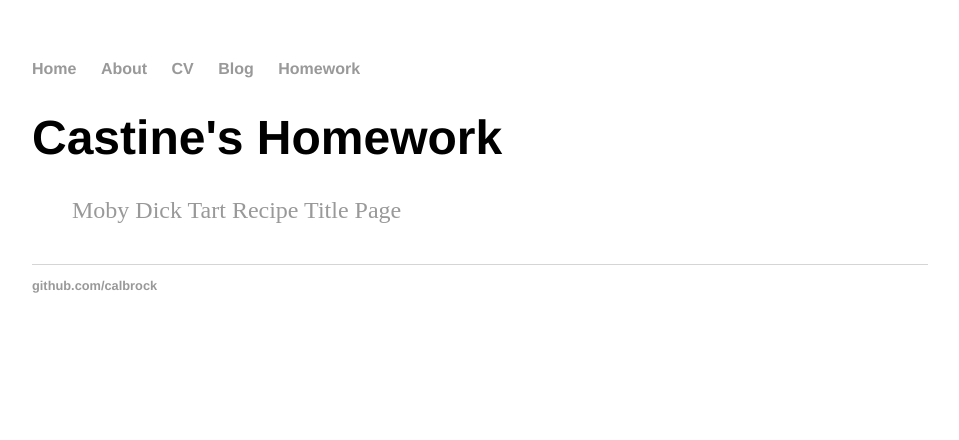
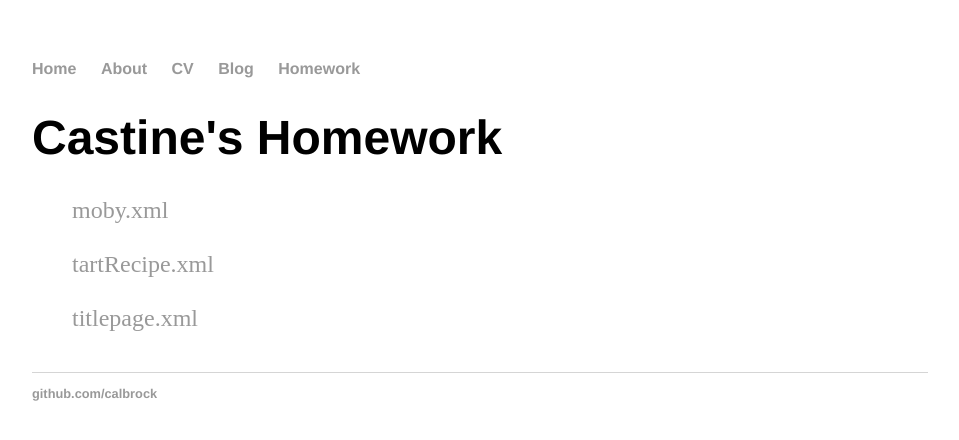
Before and after one commit to calbrock/calbrock.github.io, a Jekyll site: the page built from homework/index.html, in a window 1280 px wide. Shown: the top 440 px of the page, without its empty margins (160-1119 px from the left). Built offline with Jekyll 4.4.1, drawn with Linux system fonts in a browser that asks for light colours.

Commit message:
Update index.html

```diff
--- a/homework/index.html
+++ b/homework/index.html
@@ -5,14 +5,14 @@ title: "Castine's Homework"
 	<h1>{{ page.title }}</h1>
 	<ul class="posts">
 
-		 <a href= "homework/moby.xml"> Moby Dick</a>
-		 <a href="homework/tartRecipe.xml"> Tart Recipe</a>
-		<a href="homework/titlepage.xml"> Title Page</a>
+		<a href= "homework/moby.xml"> moby.xml</a><br></br>
+		 <a href="homework/tartRecipe.xml"> tartRecipe.xml</a><br></br>
+		<a href="homework/titlepage.xml"> titlepage.xml</a>
 
 	  {% for post in site.homework %}
-	    <li><span>{{ post.date | date_to_string }}</span> » <a href="{{/moby.xml }}" title="{{ moby.xml }}">{{moby.xml }}</a></li>
-		<li><span>{{ post.date | date_to_string }}</span> » <a href="{{/tartRecipe.xml }}" title="{{tartRecipe.xml }}">{{tartRecipe.xml }}</a></li>
-			    <li><span>{{ post.date | date_to_string }}</span> » <a href="{{/titlepage.xml }}" title="{{ titlepage.xml }}">{{ titlepage.xml }}</a></li>
+	    <li><span>{{ post.date | date_to_string }}</span> » <a href="{{/moby.xml }}" title="{{ moby.xml }}">{{moby.xml }}</a>
+		<span>{{ post.date | date_to_string }}</span> » <a href="{{/tartRecipe.xml }}" title="{{tartRecipe.xml }}">{{tartRecipe.xml }}</a>
+			    <span>{{ post.date | date_to_string }}</span> » <a href="{{/titlepage.xml }}" title="{{ titlepage.xml }}">{{ titlepage.xml }}</a></li>
 
 	  {% endfor %}
 	</ul>
```
